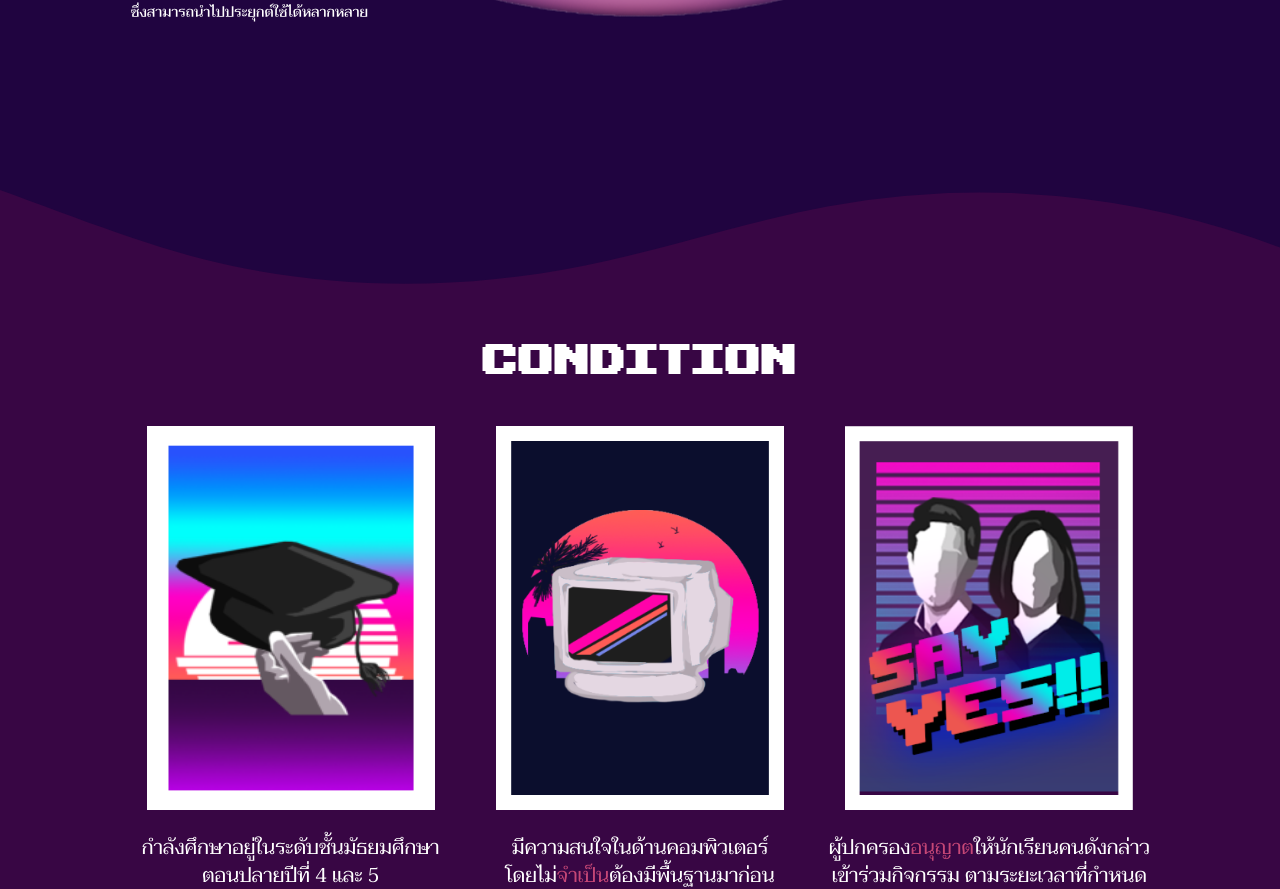
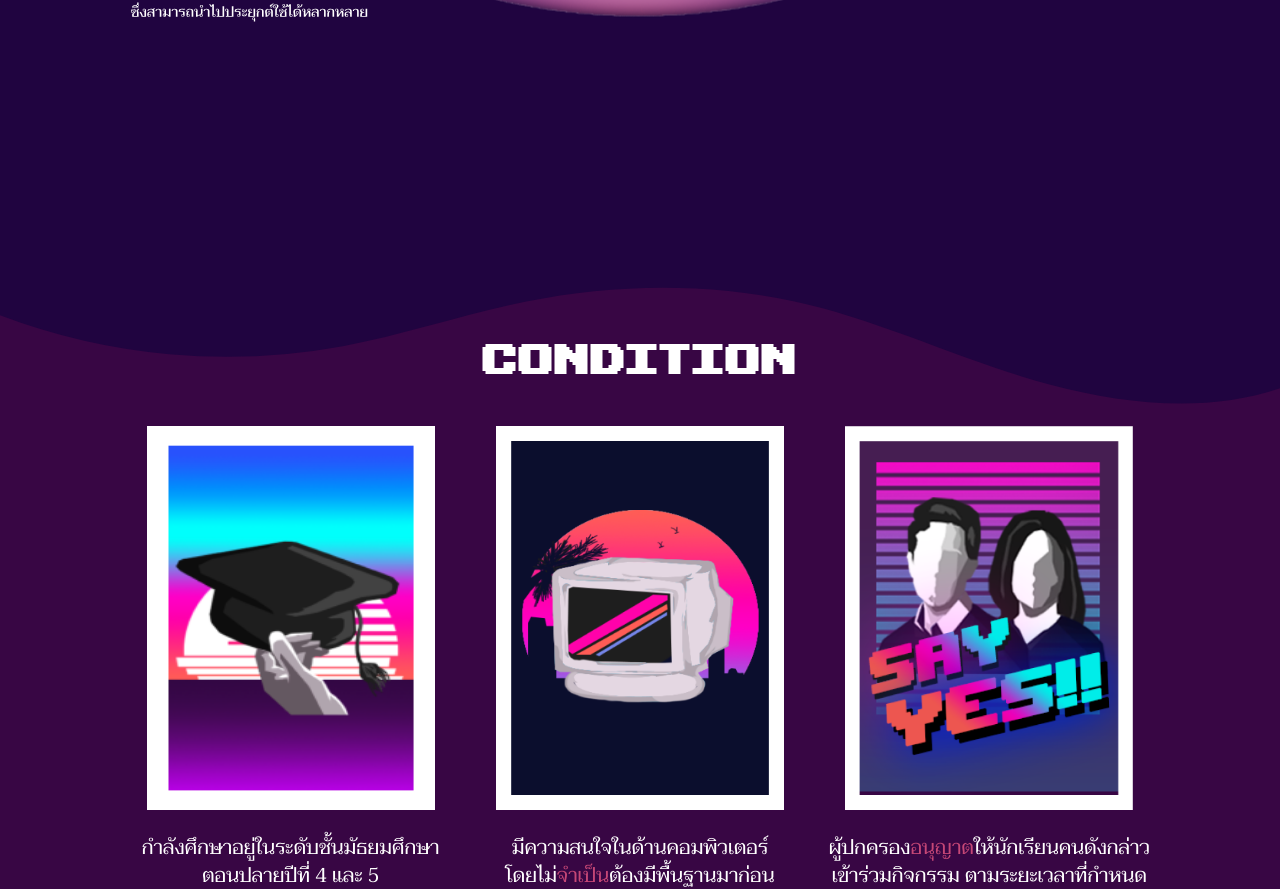
Before and after one commit to cpe-kmutt-student/comcamp33, a Next.js app: page /home in a window 1280 px wide. Shown: the part 2370-3259 px from the top of the page. Built offline with nearby package versions, Linux system fonts and the light colour scheme.

Commit message:
fix wave

```diff
--- a/src/components/homepage/contact/index.js
+++ b/src/components/homepage/contact/index.js
@@ -13,7 +13,7 @@ const Contact = () => {
           alt="light"
         />
       </div>
-      <div className="md:px-10 space-y-4 flex items-center flex-col">
+      <div className="md:px-10 space-y-4 flex items-center flex-col ">
         <section data-aos="fade-up" className="text-white pt-4 sm:pt-10 md:pt-10 lg:pt-10 flex justify-center text-center font-pixel text-4xl sm:text-5xl md:text-5xl lg:text-6xl">
           Contact
         </section>
--- a/src/components/homepage/learning/index.js
+++ b/src/components/homepage/learning/index.js
@@ -43,11 +43,7 @@ const Learning = () => {
           <SubjectDetail name="Python" highlight="ภาษายอดฮิตที่ทุกคนต้องได้ลอง!" detail="สนุกกับการเขียนภาษา Python ซึ่งสามารถนำไปประยุกต์ใช้ได้หลากหลาย" />
         </div>
       </div>
-      <div className="absolute bottom-0 left-0 w-[100%] overflow-hidden leading-[0] rotate-180">
-        <svg className="relative block w-[clac(170%+1.3px)] h-[169px]" data-name="Layer 1" xmlns="http://www.w3.org/2000/svg" viewBox="0 0 1200 120" preserveAspectRatio="none">
-          <path d="M321.39,56.44c58-10.79,114.16-30.13,172-41.86,82.39-16.72,168.19-17.73,250.45-.39C823.78,31,906.67,72,985.66,92.83c70.05,18.48,146.53,26.09,214.34,3V0H0V27.35A600.21,600.21,0,0,0,321.39,56.44Z" className="shapeFill" fill="#380644"></path>
-        </svg>
-      </div>
+
     </div>
   );
 };
--- a/src/pages/home/index.js
+++ b/src/pages/home/index.js
@@ -32,7 +32,11 @@ const Home = () => {
         <Learning />
 
       </section>
-
+      <div class="absolute  w-[100%] overflow-hidden leading-[0]">
+      <svg data-name="Layer 1" xmlns="http://www.w3.org/2000/svg" viewBox="0 0 1200 120" preserveAspectRatio="none">
+        <path d="M321.39,56.44c58-10.79,114.16-30.13,172-41.86,82.39-16.72,168.19-17.73,250.45-.39C823.78,31,906.67,72,985.66,92.83c70.05,18.48,146.53,26.09,214.34,3V0H0V27.35A600.21,600.21,0,0,0,321.39,56.44Z" className="shape-fill" fill="#200440"></path>
+    </svg>
+</div>
       <section className="bg-[#380644] " id="condition">
         <Condition />
       </section>
```
